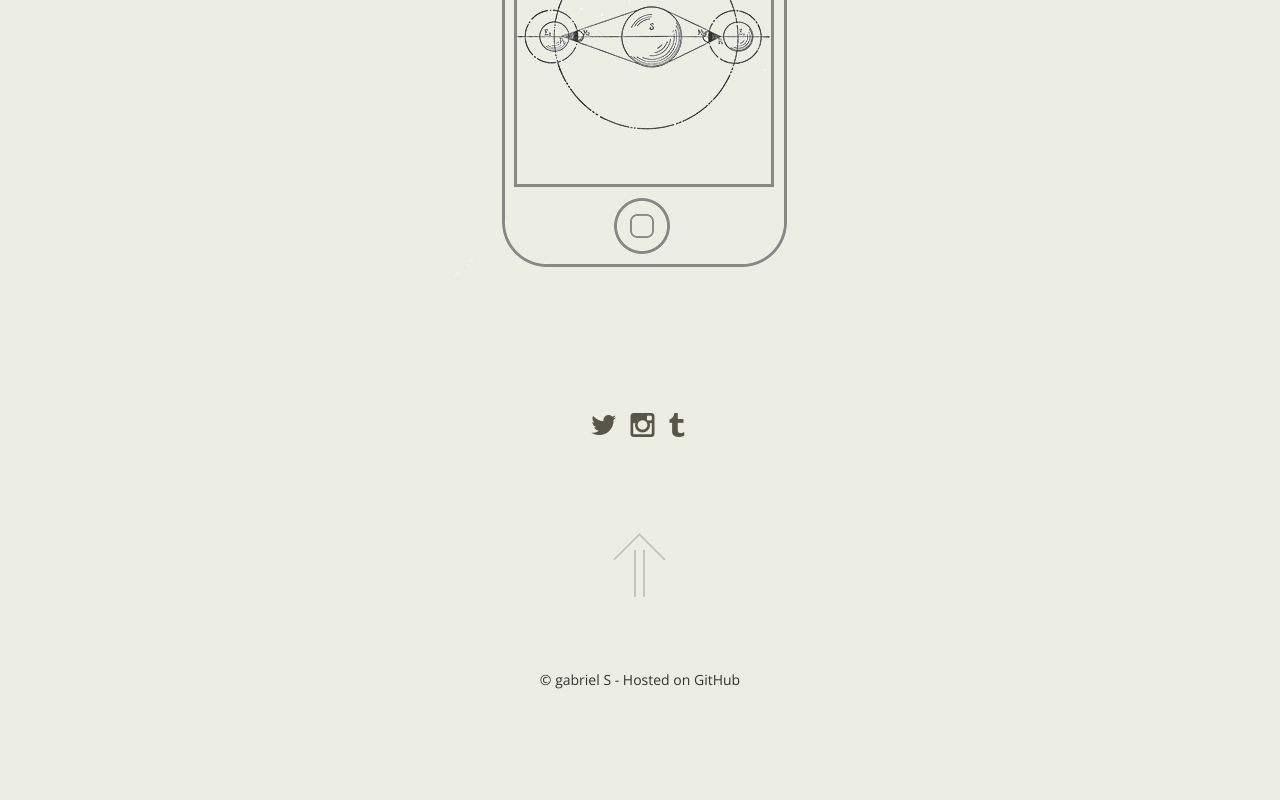
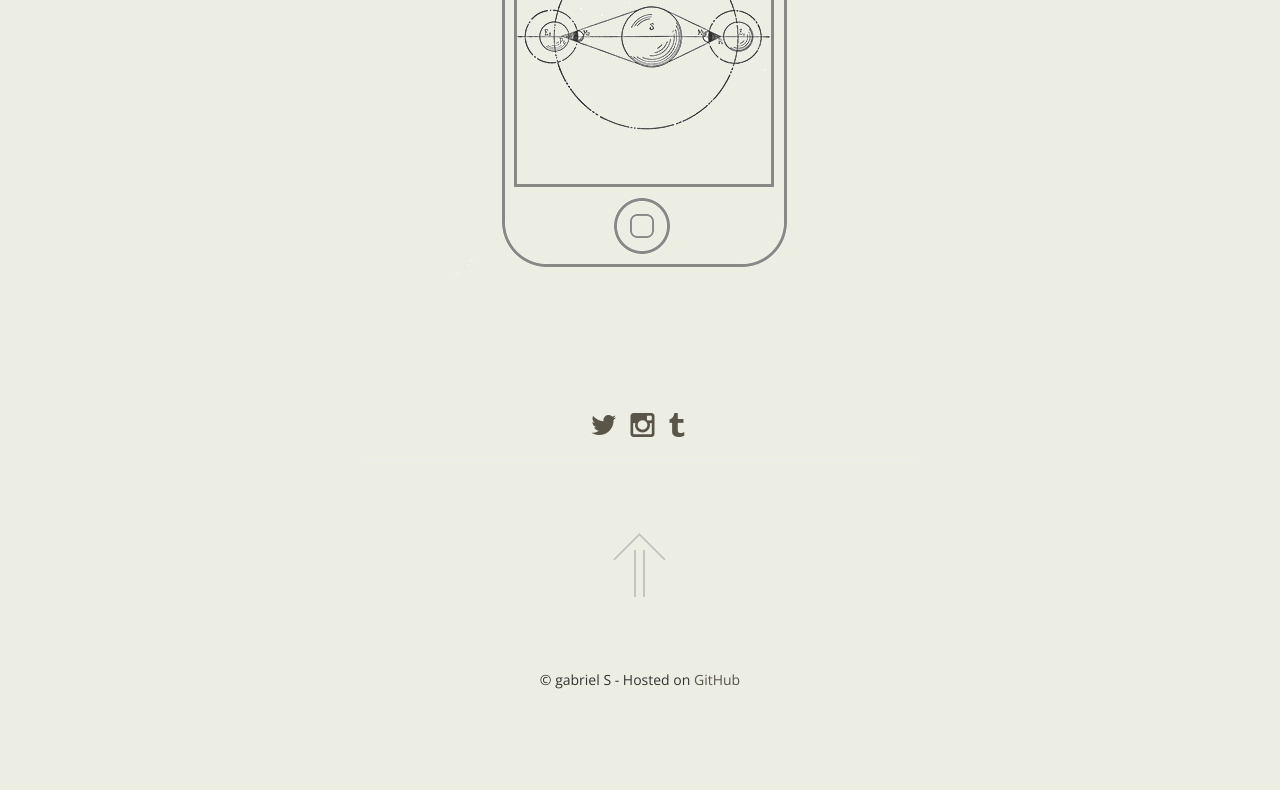
Before and after one commit to gsm4110/gsm4110.github.io, a plain HTML site: page index.html in a window 1280 px wide. Shown: the part 1524-2324 px from the top of the page. Drawn offline with nearby package versions, Linux system fonts and the light colour scheme.

Commit message:
Initial commit

```diff
--- a/css/main.css
+++ b/css/main.css
@@ -91,6 +91,17 @@ body {
 .intro a {
   text-decoration: none;
 }
+
+.copy a {
+  text-decoration: none;
+  color: #595548;
+}
+
+ .copy a:hover {
+    color: #0099CC;
+}
+
+
 
 /* Services */
 
--- a/index.html
+++ b/index.html
@@ -20,7 +20,6 @@
 
 <body>
 
-    <!-- Full Page Image Header Area -->
     <div id="top" class="header">
         <div class="vert-text">
             <h1>Gabriel S</h1>
@@ -35,13 +34,6 @@
                         </script>
                     </li>
                 </ul>
-
-
-              <!--   <a href = "mailto:johnATgmailDOTcom"
-                        onclick = "this.href=this.href
-                            .replace(/AT/,'&#64;')
-                            .replace(/DOT/,'&#46;')"
-                    >Contact Me</a> -->
 
             <img src="img/clipart.png" class="clipart">
         </div>
@@ -99,8 +91,9 @@
                     </div>
 
                     <br><br><br>
-
-                    <p> &copy; gabriel S - Hosted on GitHub</p>
+                    <div class ="copy">
+                     &copy; gabriel S - Hosted on <a href="http://pages.github.com">GitHub</a>
+                </div>
 
                 </div>
             </div>
```
Also changed, not shown: 1 other file.
